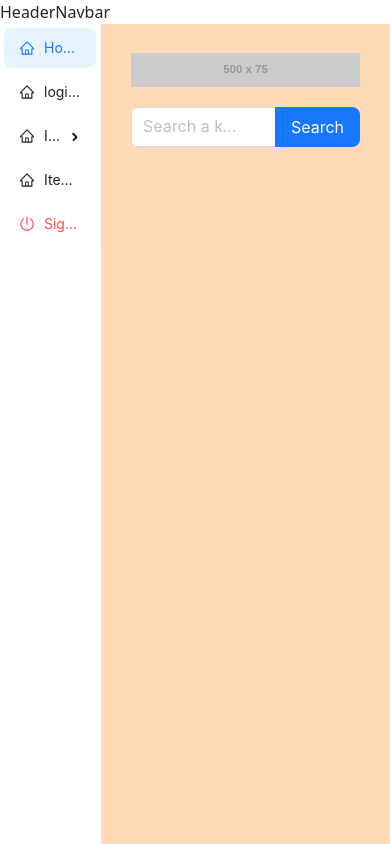
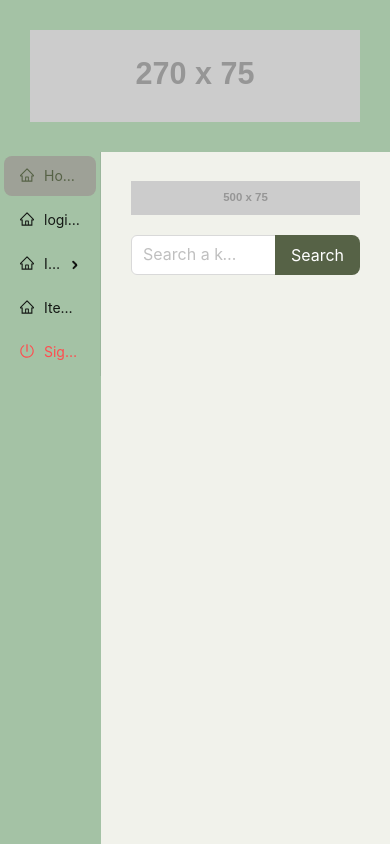
Before and after one commit to sepsallao/centralized-farm-stack, a React (Create React App) app in the folder client/: page /home in a window 390 px wide. Shown: the top 844 px of the page. Built offline with nearby package versions, Linux system fonts and the light colour scheme.

Commit message:
added theme colors pt 1

```diff
--- a/client/src/components/HeaderNavbar/HeaderNavbar.css
+++ b/client/src/components/HeaderNavbar/HeaderNavbar.css
@@ -0,0 +1,17 @@
+.header {
+  background-color: #a4c2a5;
+  display: flex;
+  padding: 10px 10px;
+}
+
+@media (max-width: 700px) {
+  .header-logo {
+    width: 100%;
+    height: auto;
+  }
+  .header {
+    background-color: #a4c2a5;
+    display: flex;
+    padding: 30px 30px;
+  }
+}
--- a/client/src/components/HeaderNavbar/HeaderNavbar.js
+++ b/client/src/components/HeaderNavbar/HeaderNavbar.js
@@ -1,5 +1,18 @@
 import React from "react";
+import "./HeaderNavbar.css";
 
 export default function HeaderNavbar() {
-  return <div>HeaderNavbar</div>;
+  return (
+    <div className="header">
+      <img
+        className="header-logo"
+        src="https://via.placeholder.com/270x75?text=Logo+Image"
+        style={{
+          display: "block",
+          height: "auto",
+        }}
+        alt=""
+      />
+    </div>
+  );
 }
--- a/client/src/components/Layout/Layout.css
+++ b/client/src/components/Layout/Layout.css
@@ -1,11 +1,11 @@
 .main-content {
-  background-color: peachpuff;
+  background-color: #f1f2eb;
   min-height: 100vh;
   width: 100%;
 }
 @media (max-width: 700px) {
   .main-content {
-    background-color: peachpuff;
+    background-color: #f1f2eb;
     min-height: 100vh;
   }
 }
--- a/client/src/components/Sidebar/Sidebar.js
+++ b/client/src/components/Sidebar/Sidebar.js
@@ -1,5 +1,5 @@
 import React from "react";
-import { Menu } from "antd";
+import { Menu, ConfigProvider } from "antd";
 import {
   HomeOutlined,
   PoweroffOutlined,
@@ -10,7 +10,14 @@ import { useNavigate } from "react-router-dom";
 export default function Sidebar() {
   const navigate = useNavigate();
   return (
-    <div style={{ minWidth: "15%" }}>
+    <div style={{ minWidth: "15%", backgroundColor: "#A4C2A5" }}>
+      <ConfigProvider
+        theme={{
+          token: {
+            colorPrimary: "#566246",
+          },
+        }}
+      >
         <Menu
           onClick={({ key }) => {
             if (key === "signout") {
@@ -48,7 +55,9 @@ export default function Sidebar() {
               danger: true,
             },
           ]}
+          style={{ backgroundColor: "#A4C2A5" }}
         ></Menu>
+      </ConfigProvider>
     </div>
   );
 }
--- a/client/src/pages/Homepage/Homepage.js
+++ b/client/src/pages/Homepage/Homepage.js
@@ -1,6 +1,6 @@
 import React from "react";
 import "./Homepage.css";
-import { Input } from "antd";
+import { Input, ConfigProvider } from "antd";
 
 const { Search } = Input;
 
@@ -17,6 +17,13 @@ export default function Homepage() {
         }}
         alt=""
       />
+      <ConfigProvider
+        theme={{
+          token: {
+            colorPrimary: "#566246",
+          },
+        }}
+      >
         <Search
           placeholder="Search a keyword"
           enterButton="Search"
@@ -24,6 +31,7 @@ export default function Homepage() {
           allowClear
           onSearch={onSearch}
         />
+      </ConfigProvider>
     </div>
   );
 }
```
Lines whose indentation alone changed are shown as unchanged.
